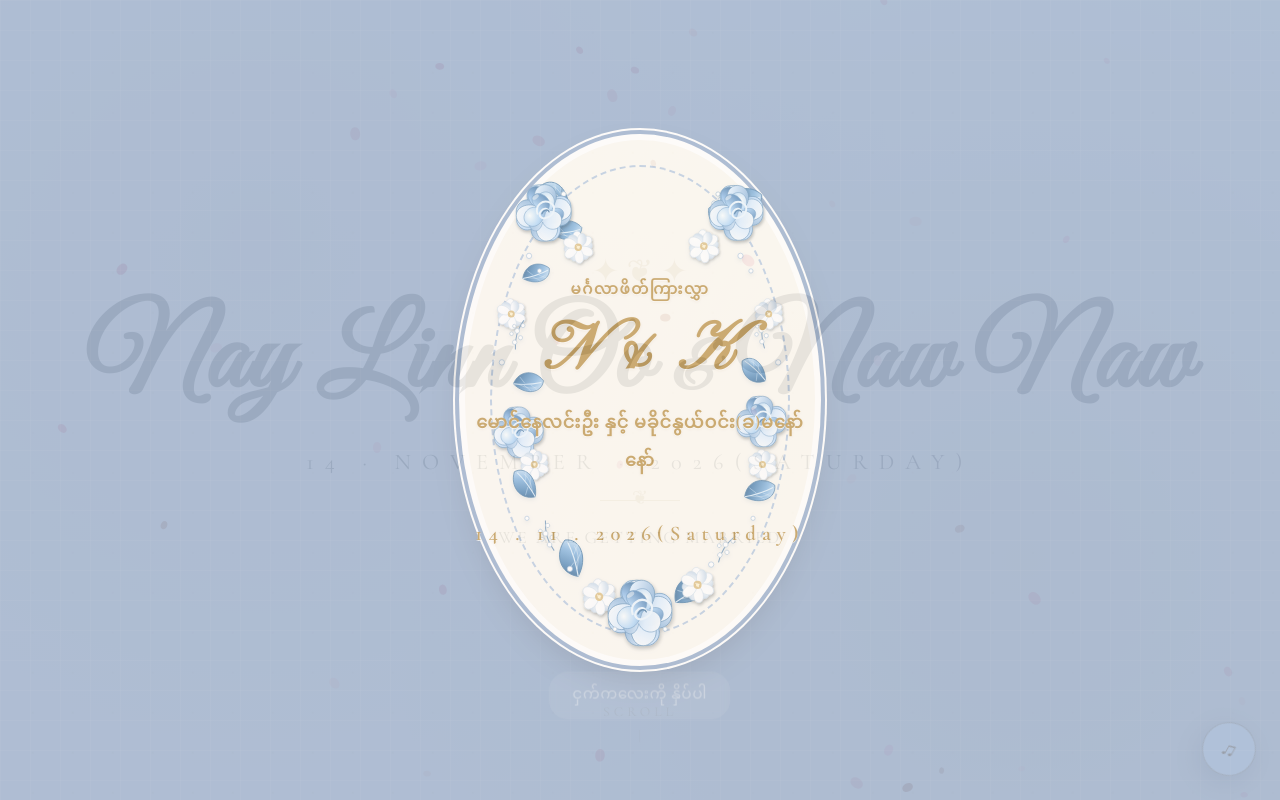
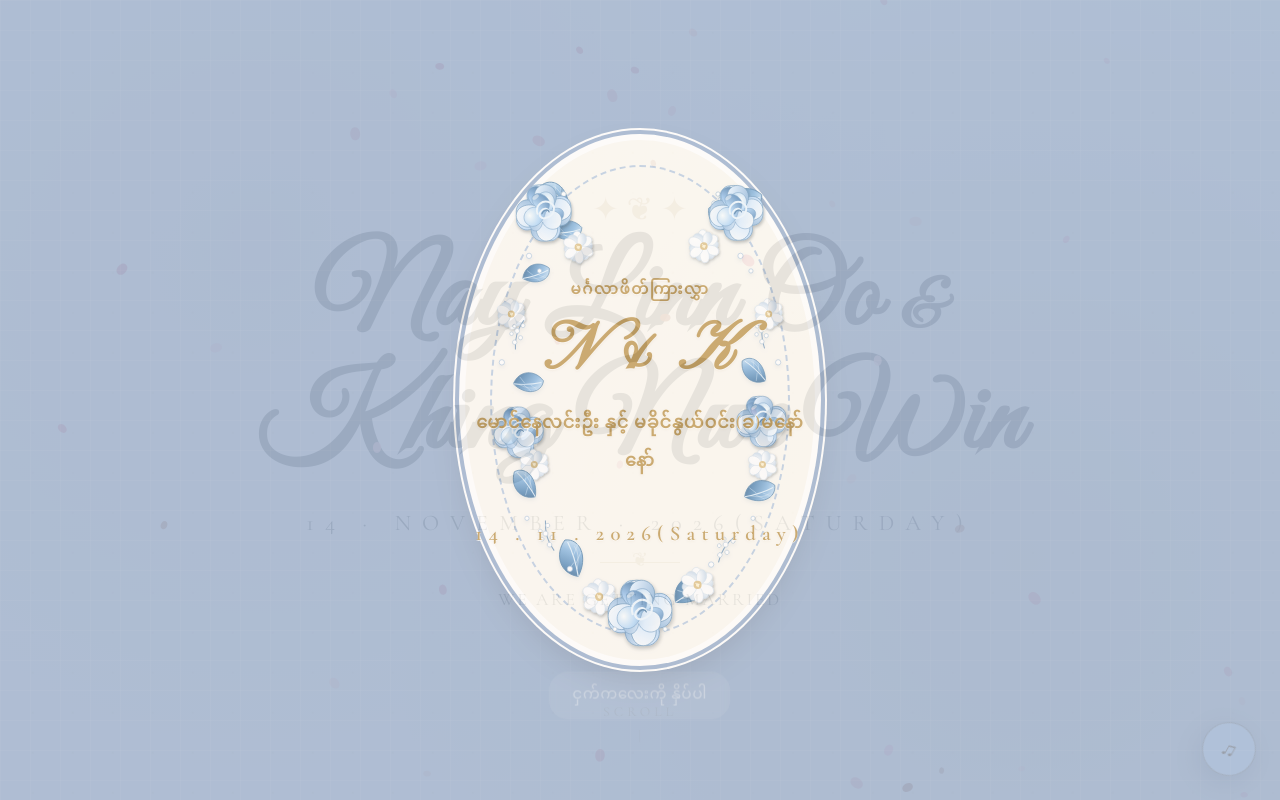
Before and after one commit to aungk3735-dot/Wedding-Memory-, a plain HTML site: page index.html in a window 1280 px wide. Both pictures are taken after a click on the element 752 px from the left and 205 px from the top of the page. Shown: the top 800 px of the page. Drawn offline with nearby package versions, Linux system fonts and the light colour scheme; a web font is replaced by a local one.

Commit message:
Update names in header for wedding announcement

```diff
--- a/index.html
+++ b/index.html
@@ -593,7 +593,7 @@
   <header class="hero">
     <div class="hero-inner">
       <div class="ornament">✦ ❦ ✦</div>
-      <h1 class="names"><span>Nay Linn Oo</span><span class="amp">&amp;</span><span>Naw Naw</span></h1>
+      <h1 class="names"><span>Nay Linn Oo</span><span class="amp">&amp;</span><span>Khing Nwe Win</span></h1>
       <div class="date">14 · November · 2026(Saturday)</div>
       <div class="divider"></div>
       <p class="tagline">WE ARE GETTING MARRIED</p>
```
